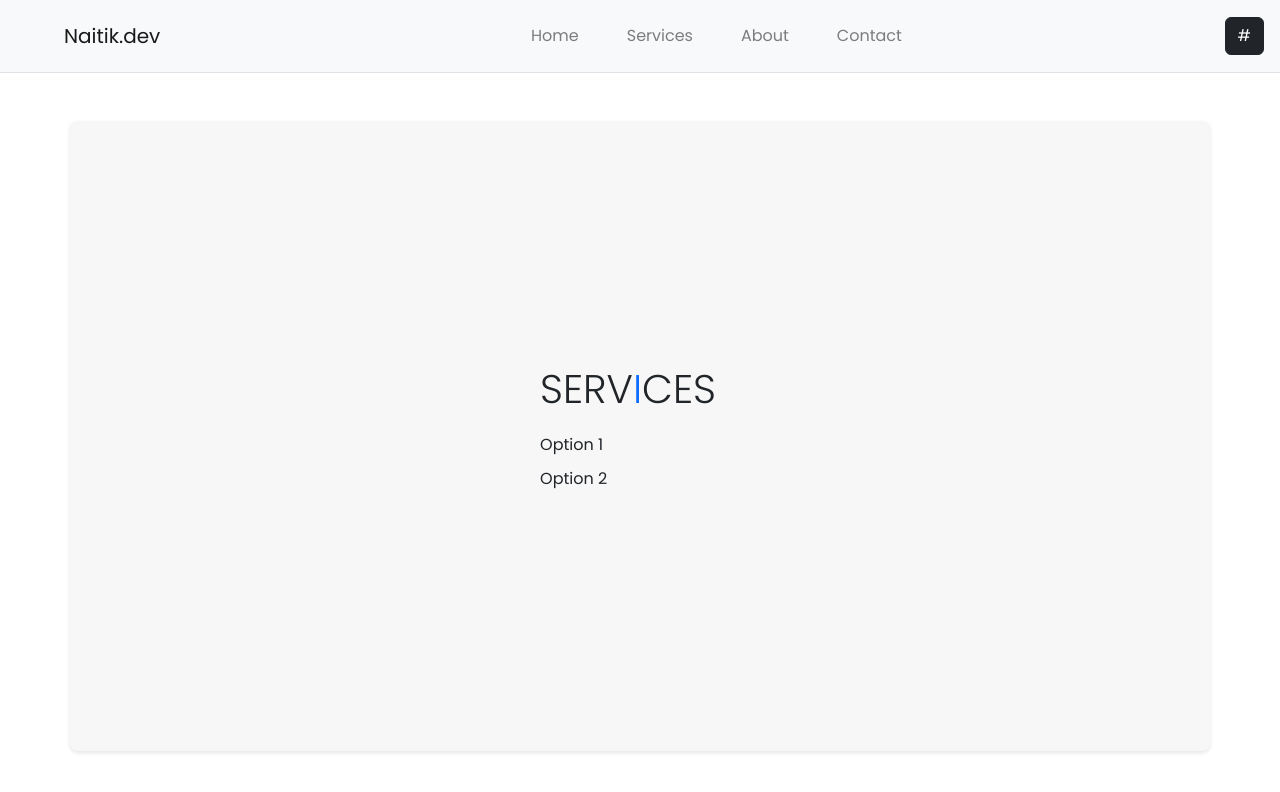
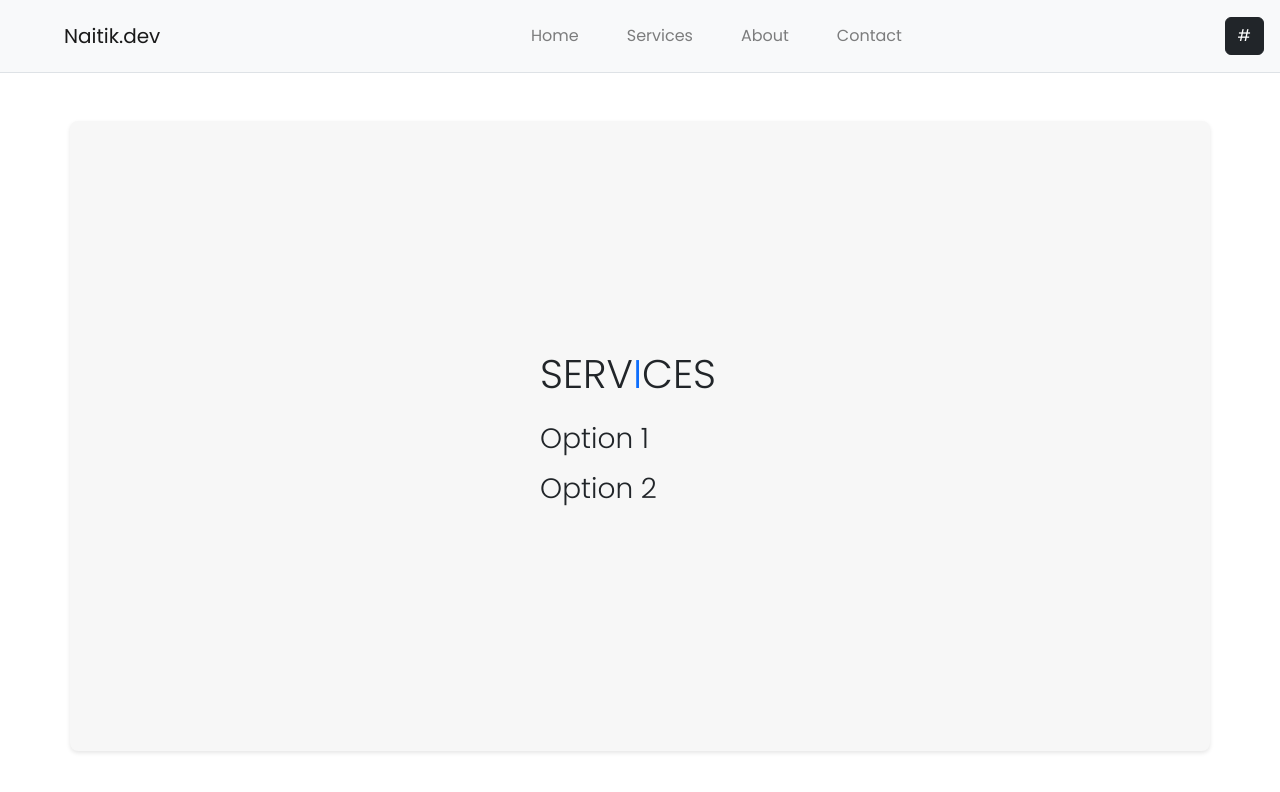
Before and after one commit to Naitik-ReactJs/router-v5, a React (Create React App) app: page /services in a window 1280 px wide. Shown: the top 792 px of the page. Built offline with nearby package versions, Linux system fonts and the light colour scheme.

Commit message:
Services 404 issue partially fix Design changes

```diff
--- a/src/App.css
+++ b/src/App.css
@@ -18,11 +18,7 @@
 }
 
 .contact-info {
-  margin-top: 20px;
   font-size: 18px;
-}
-.contact-info p {
-  margin-bottom: 10px;
 }
 
 .contact-info a {
@@ -32,10 +28,6 @@
 
 .contact-info a:hover {
   text-decoration: underline;
-}
-
-.service-list h1 {
-  margin-bottom: 20px;
 }
 
 .service-list ul {
@@ -51,16 +43,10 @@
   text-decoration: none;
 }
 
-/* Style for the service details card */
 .service-card {
   background-color: #fff;
-  padding: 20px;
   border-radius: 8px;
   box-shadow: 0 4px 8px rgba(0, 0, 0, 0.1);
-}
-
-.service-card h3 {
-  margin-bottom: 10px;
 }
 
 .service-card p {
--- a/src/pages/Contact.js
+++ b/src/pages/Contact.js
@@ -8,7 +8,7 @@ const Contact = () => {
       <h1 className="lead fs-1 text-uppercase mb-5">
         Contact <span className="text-primary">Us</span>
       </h1>
-      <div className="contact-info d-flex align-items-start flex-column">
+      <div className="contact-info mt-1 d-flex align-items-start flex-column">
         <h3 className="mb-3">For any inquiries, please contact us at:</h3>
         <h6>
           <span className="fw-bold">Phone : </span>{" "}
--- a/src/pages/NotFound.js
+++ b/src/pages/NotFound.js
@@ -6,9 +6,9 @@ const NotFound = () => {
   console.log(history);
   console.log(location);
   return (
-    <div className="container my-5 bg-light">
-      <div className="container">
-        <h1> :(</h1>
+    <div className="container my-5  bg-light">
+      <div className="container p-5">
+        <h1> :( </h1>
         <br />
         <h2>
           A 404 error occured, Page not found, check the Path{" "}
--- a/src/pages/Services.js
+++ b/src/pages/Services.js
@@ -8,27 +8,27 @@ import {
 } from "react-router-dom";
 import { Container, Row, Col } from "react-bootstrap";
 import "../App.css";
-
+import NotFound from "./NotFound";
 const Services = () => {
   const { url, path } = useRouteMatch();
-  console.log(url, path);
+
   return (
-    <Container className="my-5 custom-container">
+    <Container className="my-5 mb-5 custom-container">
       <Row>
         <Col md={12}>
-          <div className="service-list">
-            <h1 className="lead fs-1 text-uppercase">
+          <div className="service-list ">
+            <h1 className="mb-4 fw-light fs-1 text-uppercase">
               Serv<span className="text-primary">i</span>ces
             </h1>
             <ul>
-              <li>
+              <li className="mb-3">
                 <Link className="text-dark" to={`${url}/design`}>
-                  Option 1
+                  <h3 className="fw-light"> Option 1 </h3>
                 </Link>
               </li>
               <li>
                 <Link className="text-dark" to={`${url}/development`}>
-                  Option 2
+                  <h3 className="fw-light"> Option 2 </h3>
                 </Link>
               </li>
             </ul>
@@ -49,8 +49,7 @@ const Services = () => {
 };
 
 const ServiceName = () => {
-  const { serviceId } = useParams();
-  //console.log(serviceId);
+  let { serviceId } = useParams();
   let serviceText;
   if (serviceId === "design") {
     serviceText =
@@ -58,14 +57,18 @@ const ServiceName = () => {
   } else if (serviceId === "development") {
     serviceText =
       "Our development service brings your ideas to life with custom web applications.";
+  } else {
+    return <NotFound />;
   }
-
   return (
-    <div className="service-card">
-      <h3>What we offer: {serviceId.toUpperCase()}</h3>
-      <p>{serviceText}</p>
-    </div>
+    <>
+      <div className="service-card m-2 p-5 ">
+        <h3 className="mb-2">What we offer: {serviceId.toUpperCase()}</h3>
+        <p>{serviceText}</p>
+      </div>
+    </>
   );
 };
 
 export default Services;
+// else block should render the notfound component
```
